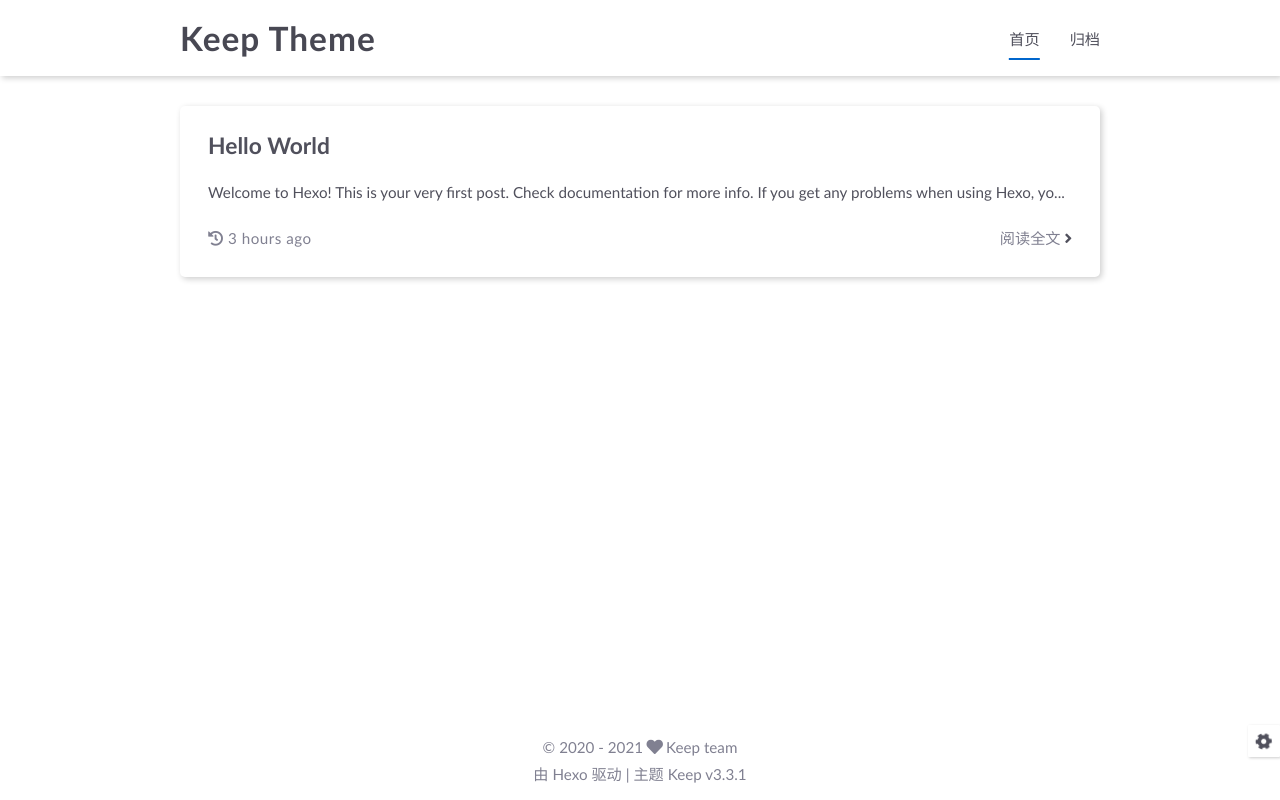
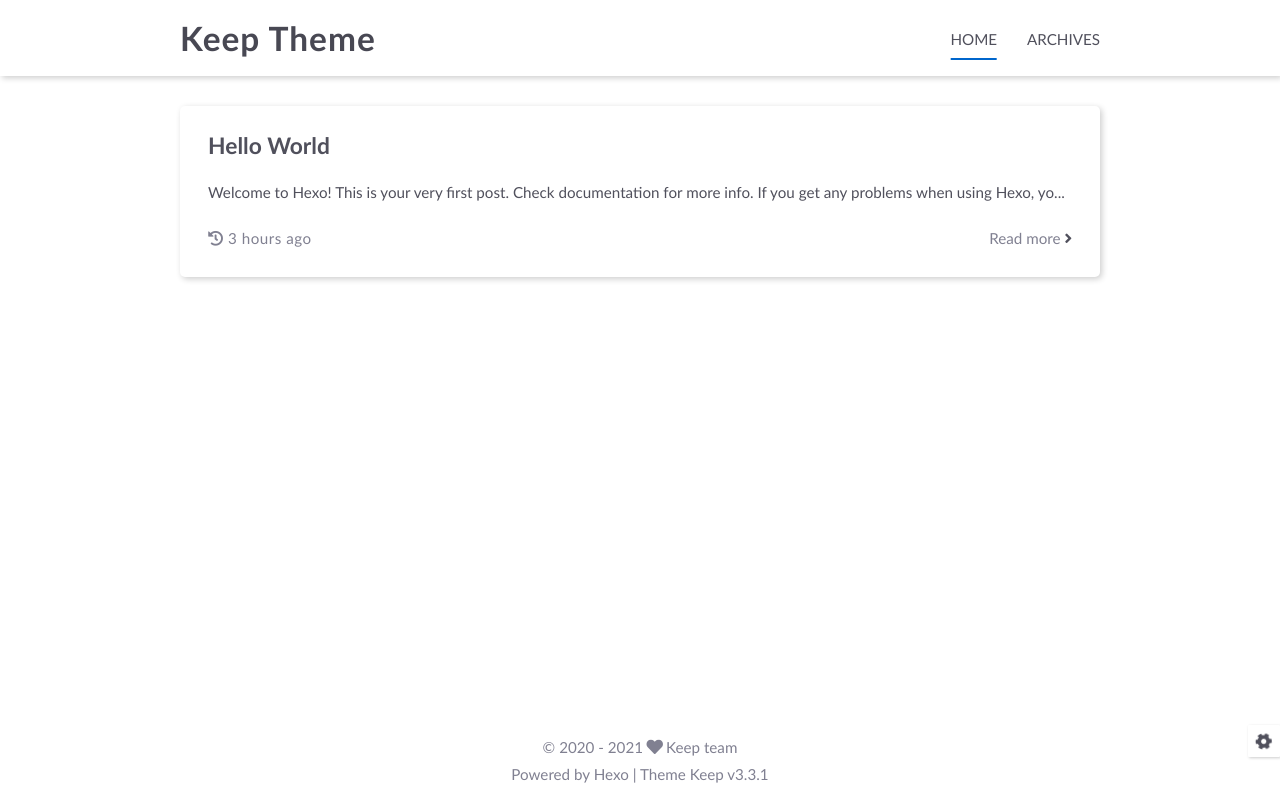
Before and after one commit to Edward0511/blog, a plain HTML site: page index.html in a window 1280 px wide. Drawn offline with Linux system fonts and the light colour scheme.

Commit message:
Site updated: 2021-01-24 15:01:54

```diff
--- a/index.html
+++ b/index.html
@@ -59,7 +59,7 @@
                             <a class="active"
                                href="/blog/"
                             >
-                                首页
+                                HOME
                             </a>
                         </li>
 
@@ -67,7 +67,7 @@
                             <a class=""
                                href="/blog/archives"
                             >
-                                归档
+                                ARCHIVES
                             </a>
                         </li>
 
@@ -88,12 +88,12 @@
 
                 <li class="drawer-menu-item flex-center">
                     <a class="active"
-                       href="/blog/">首页</a>
+                       href="/blog/">HOME</a>
                 </li>
 
                 <li class="drawer-menu-item flex-center">
                     <a class=""
-                       href="/blog/archives">归档</a>
+                       href="/blog/archives">ARCHIVES</a>
                 </li>
 
         </ul>
@@ -137,7 +137,7 @@
 
     </div>
 
-    <a href="/blog/2021/01/24/hello-world/">阅读全文 <i class="fas fa-angle-right"></i></a>
+    <a href="/blog/2021/01/24/hello-world/">Read more <i class="fas fa-angle-right"></i></a>
 </div>
 
             </li>
@@ -172,7 +172,7 @@
         </div>
 
         <div class="theme-info info-item">
-            由 <a target="_blank" href="https://hexo.io">Hexo</a> 驱动 | 主题 <a class="theme-version" target="_blank" href="https://github.com/XPoet/hexo-theme-keep">Keep v3.3.1</a>
+            Powered by <a target="_blank" href="https://hexo.io">Hexo</a> | Theme <a class="theme-version" target="_blank" href="https://github.com/XPoet/hexo-theme-keep">Keep v3.3.1</a>
         </div>
     </div>
 </footer>
```
Also changed, not shown: 2021/01/24/hello-world/index.html (+5 -5 lines), archives/2021/01/index.html (+6 -6 lines), archives/2021/index.html (+6 -6 lines), archives/index.html (+6 -6 lines).
